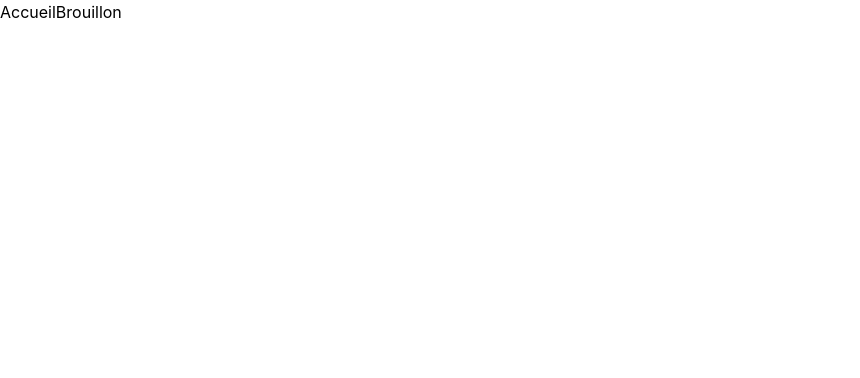
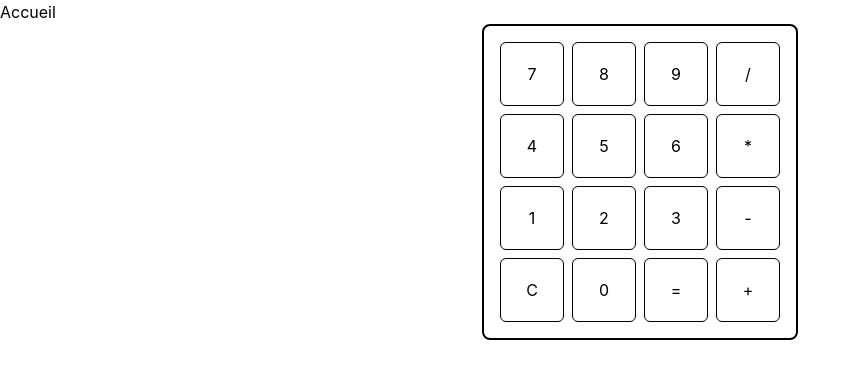
Before and after one commit to Frederic-Champion/projet-examen-blanc, a React (Vite) app: page /calculatrice in a window 1280 px wide. Before the commit this address had no page. Shown: the top 378 px of the page, without its empty margins (0-860 px from the left). Built offline with nearby package versions, Linux system fonts and the light colour scheme.

Commit message:
Organisation `projet-examen-blanc` + démarrage calculatrice

```diff
--- a/src/App.tsx
+++ b/src/App.tsx
@@ -1,18 +1,19 @@
 import { Routes, Route, Link } from "react-router";
-import Brouillon from "./components/Brouillon";
-import Accueil from "./components/Accueil";
+import Brouillon from "./pages/Brouillon";
+import Accueil from "./pages/Accueil";
+import Calculatrice from "./pages/Calculatrice";
 
 function App() {
   return (
-    <div>
-      <nav>
+    <div className="grid min-h-screen grid-rows-[auto_1fr]">
+      <nav className="flex gap-4">
         <Link to="/">Accueil</Link>
-        <Link to="/brouillon">Brouillon</Link>
       </nav>
       <main>
         <Routes>
           <Route path="/" element={<Accueil />} />
           <Route path="/brouillon" element={<Brouillon />} />
+          <Route path="/calculatrice" element={<Calculatrice />} />
         </Routes>
       </main>
     </div>
--- a/src/components/Accueil.tsx
+++ /dev/null
@@ -1,9 +0,0 @@
-function Accueil() {
-  return (
-    <>
-      <p>Rien de spécial pour l'instant</p>
-    </>
-  );
-}
-
-export default Accueil;
--- /dev/null
+++ b/src/data/exercices.ts
@@ -0,0 +1,28 @@
+export interface Exercice {
+  path: string;
+  titre: string;
+  description: string;
+}
+
+export const EXERCICES: Exercice[] = [
+  {
+    path: "/brouillon",
+    titre: "Brouillon",
+    description: "Page d'exercice Bac à Sable",
+  },
+  {
+    path: "/calculatrice",
+    titre: "Calculatrice",
+    description: "Machine à états, cas limites, parsing d'entrée.",
+  },
+];
+
+/* Maquette à remplir pour copier coller à la suite :
+
+  {
+    path: "/***",
+    titre: "***",
+    description: "***",
+  },
+
+*/
--- /dev/null
+++ b/src/pages/Accueil.tsx
@@ -0,0 +1,17 @@
+import { Link } from "react-router";
+import { EXERCICES } from "../data/exercices";
+
+function Accueil() {
+  return (
+    <nav className="flex flex-col gap-4">
+      {EXERCICES.map(({ path, titre, description }) => (
+        <Link key={path} to={path}>
+          <h2>{titre}</h2>
+          <p>{description}</p>
+        </Link>
+      ))}
+    </nav>
+  );
+}
+
+export default Accueil;
--- /dev/null
+++ b/src/pages/Calculatrice.tsx
@@ -0,0 +1,66 @@
+import { useState } from "react";
+
+function Calculatrice() {
+  const [affichage, setAffichage] = useState("0");
+  const [memoire, setMemoire] = useState("");
+  const [operateur, setOperateur] = useState("");
+
+  function tapeChiffre(chiffre: string) {
+    // ?
+  }
+
+  return (
+    <div className="m-auto grid w-fit grid-cols-4 gap-2 rounded-lg border-2 p-4">
+      <button type="button" className="size-16 rounded-md border p-1 hover:bg-blue-400">
+        7
+      </button>
+      <button type="button" className="size-16 rounded-md border p-1 hover:bg-blue-400">
+        8
+      </button>
+      <button type="button" className="size-16 rounded-md border p-1 hover:bg-blue-400">
+        9
+      </button>
+      <button type="button" className="size-16 rounded-md border p-1 hover:bg-blue-400">
+        /
+      </button>
+      <button type="button" className="size-16 rounded-md border p-1 hover:bg-blue-400">
+        4
+      </button>
+      <button type="button" className="size-16 rounded-md border p-1 hover:bg-blue-400">
+        5
+      </button>
+      <button type="button" className="size-16 rounded-md border p-1 hover:bg-blue-400">
+        6
+      </button>
+      <button type="button" className="size-16 rounded-md border p-1 hover:bg-blue-400">
+        *
+      </button>
+      <button type="button" className="size-16 rounded-md border p-1 hover:bg-blue-400">
+        1
+      </button>
+      <button type="button" className="size-16 rounded-md border p-1 hover:bg-blue-400">
+        2
+      </button>
+      <button type="button" className="size-16 rounded-md border p-1 hover:bg-blue-400">
+        3
+      </button>
+      <button type="button" className="size-16 rounded-md border p-1 hover:bg-blue-400">
+        -
+      </button>
+      <button type="button" className="size-16 rounded-md border p-1 hover:bg-blue-400">
+        C
+      </button>
+      <button type="button" className="size-16 rounded-md border p-1 hover:bg-blue-400">
+        0
+      </button>
+      <button type="button" className="size-16 rounded-md border p-1 hover:bg-blue-400">
+        =
+      </button>
+      <button type="button" className="size-16 rounded-md border p-1 hover:bg-blue-400">
+        +
+      </button>
+    </div>
+  );
+}
+
+export default Calculatrice;
```
Also changed, not shown: src/pages/Brouillon.tsx (renamed from src/components/Brouillon.tsx), 1 other file (tests, documents, lock files or other folders).
